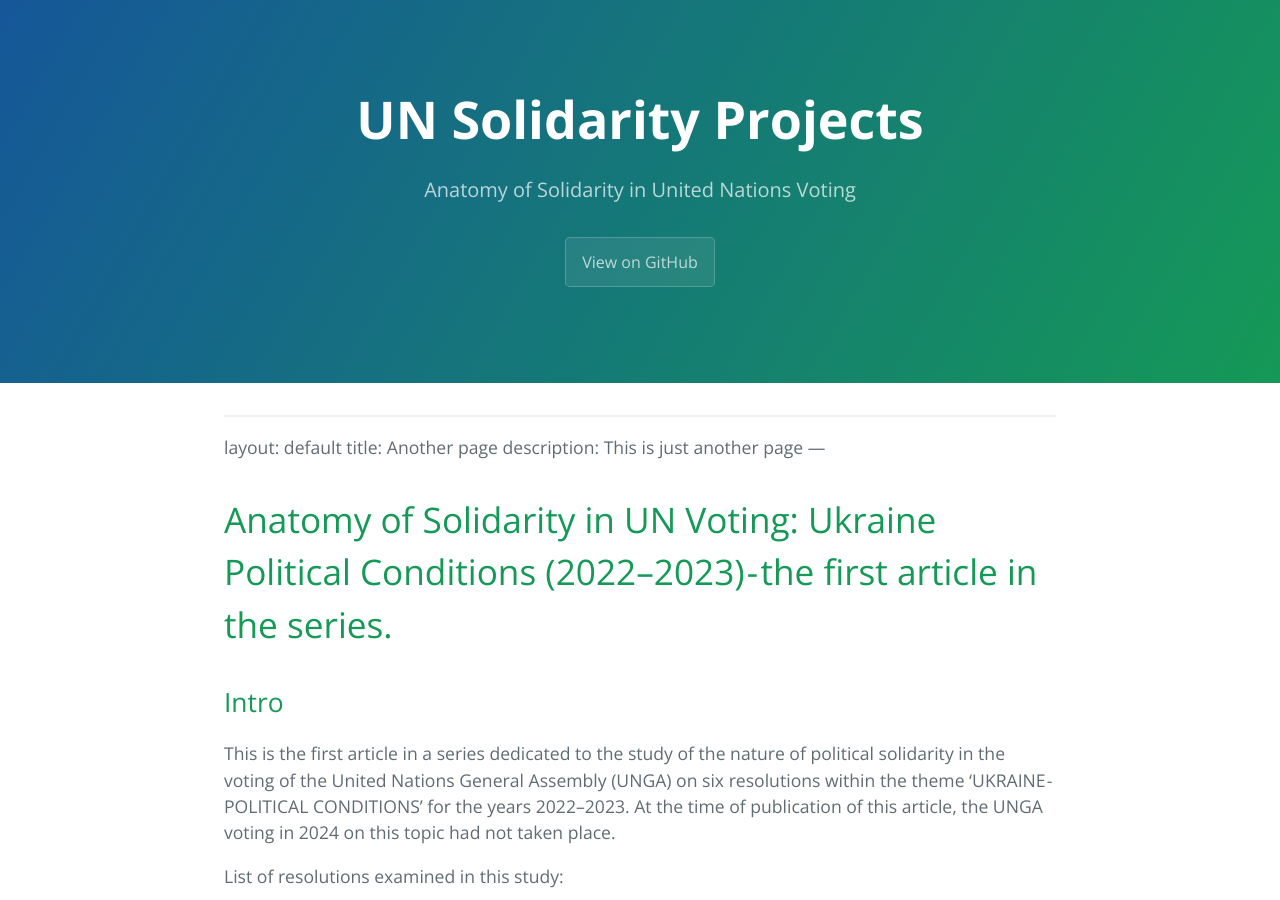
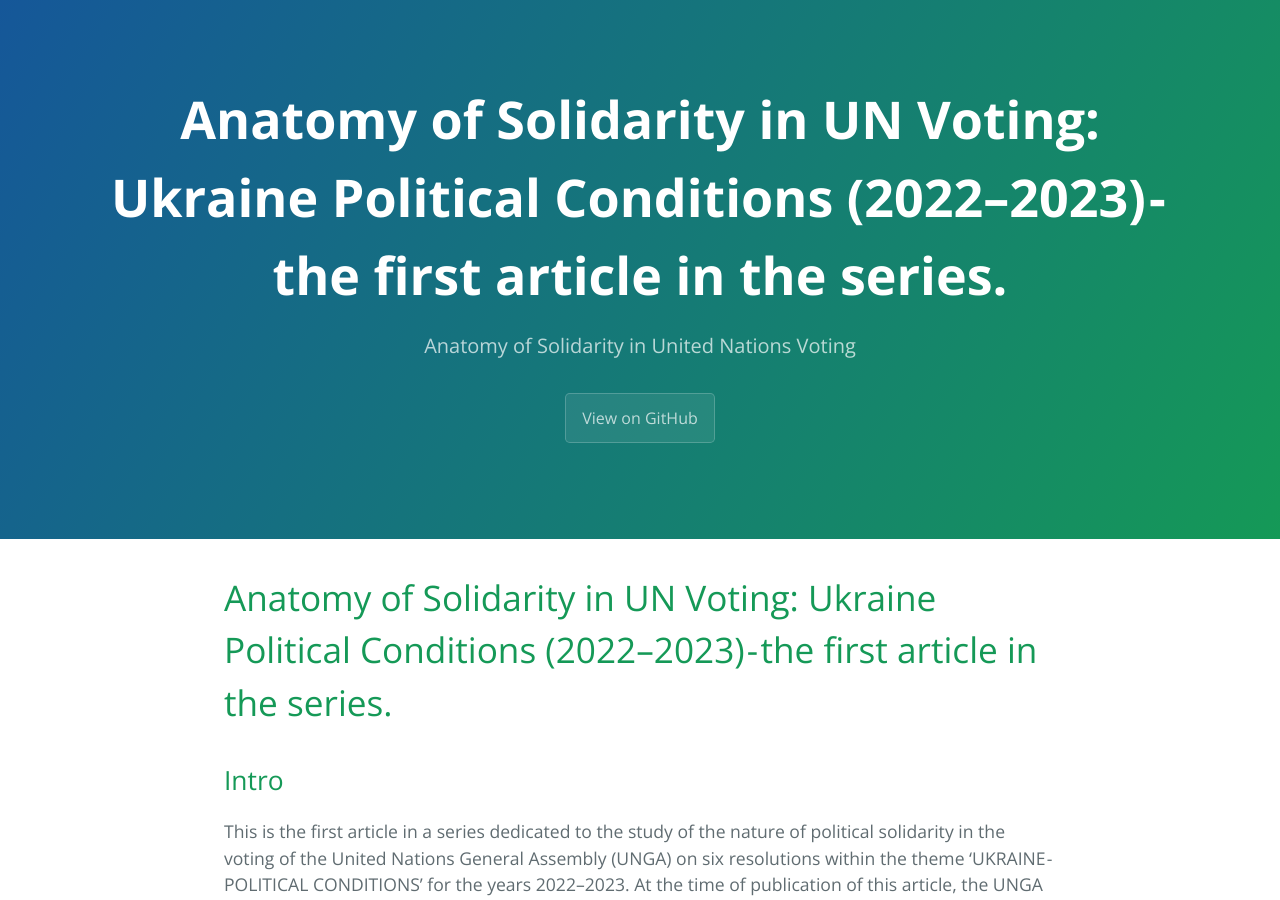
Before and after one commit to sobolsky/UN_UPC_2024, a Jekyll site: the page built from index.md, in a window 1280 px wide and 900 px high. Built offline with Jekyll 4.4.1, drawn with Linux system fonts in a browser that asks for light colours; our own code applies the rules of GitHub Pages for plain Markdown files.

Commit message:
Update index.md

```diff
--- a/index.md
+++ b/index.md
@@ -1,14 +1,8 @@
 ---
-# layout: default
+layout: default
 # title: Another page
 # description: This is just another page
 permalink: /un/upc
----
-
----
-layout: default
-title: Another page
-description: This is just another page
 ---
 
 # Anatomy of Solidarity in UN Voting: Ukraine Political Conditions (2022–2023) - the first article in the series.
```
